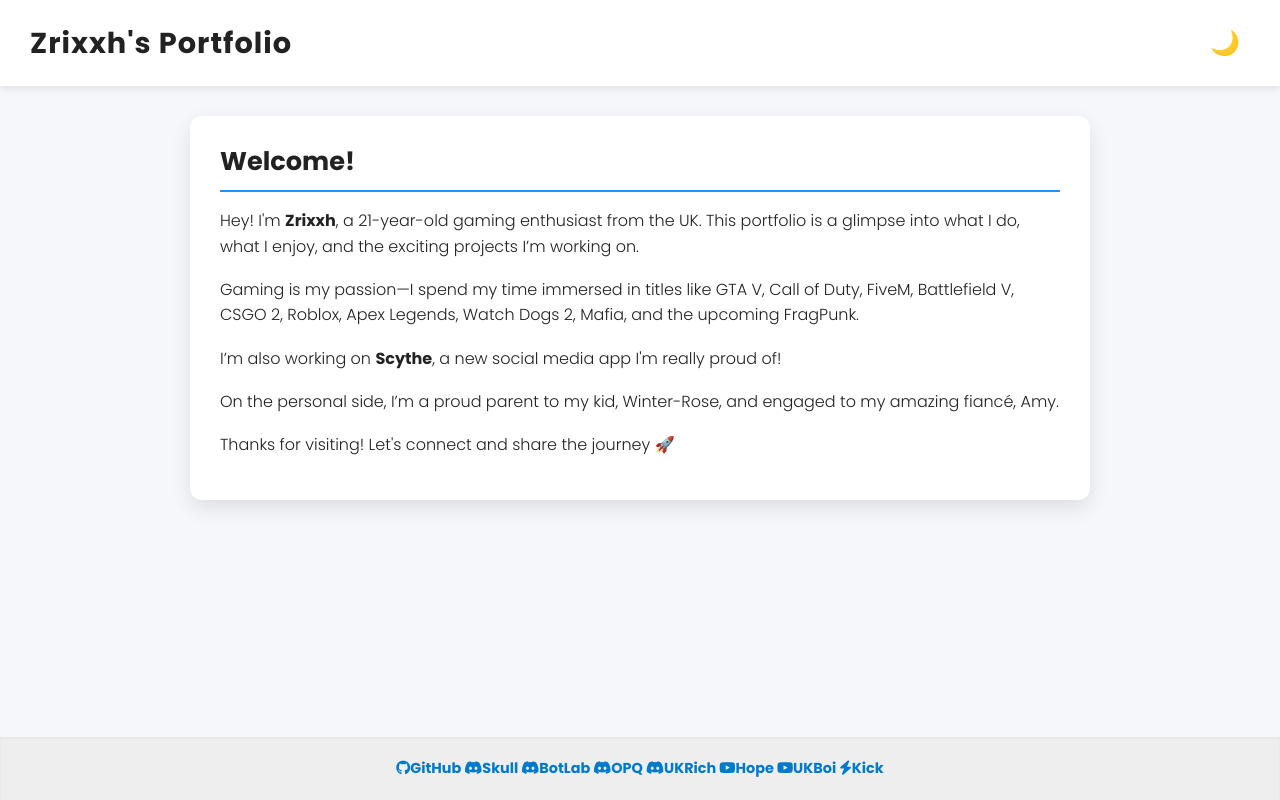
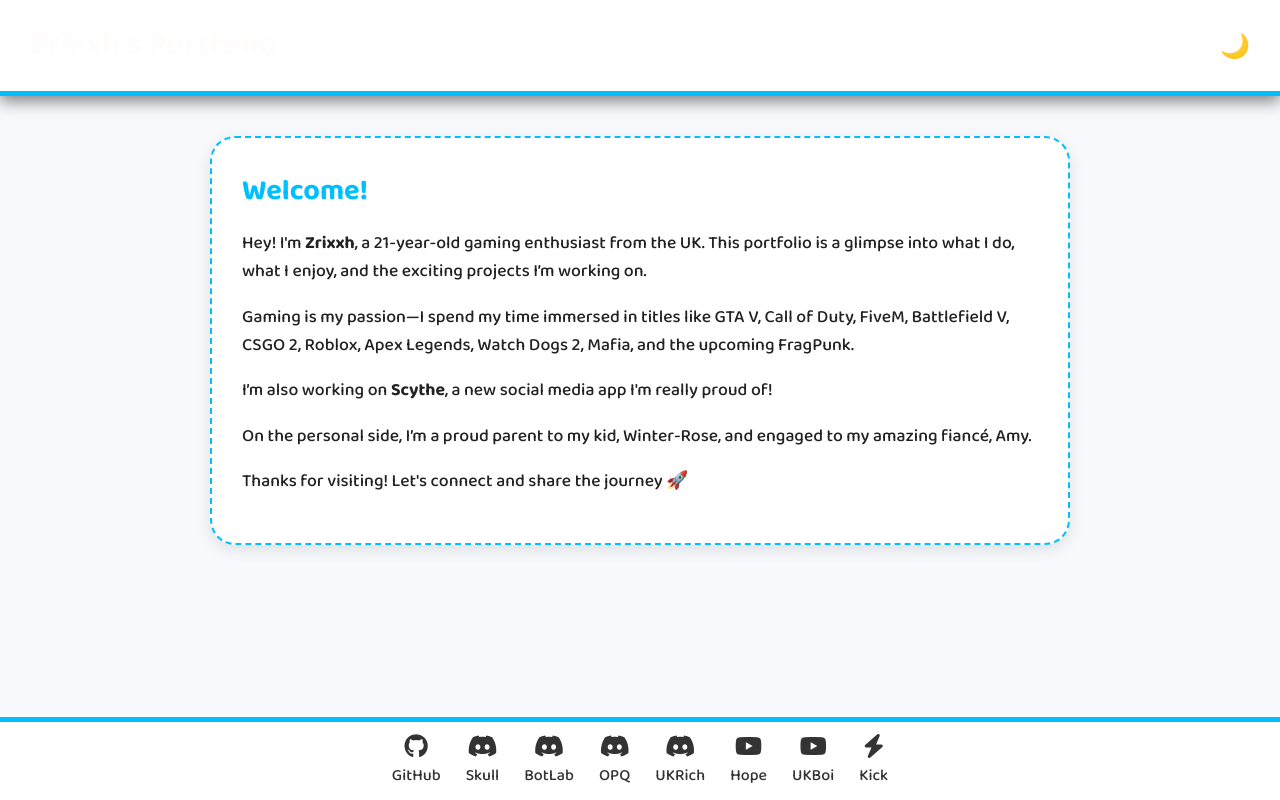
Before and after one commit to zrixxh/my-portfolio, a plain HTML site: page index.html in a window 1280 px wide. Both pictures are taken after a click on the button "☀️". Drawn offline with Linux system fonts and the light colour scheme.

Commit message:
Update style.css

```diff
--- a/style.css
+++ b/style.css
@@ -1,231 +1,138 @@
-/* Google Fonts Poppins */
-@import url('https://fonts.googleapis.com/css2?family=Poppins:wght@300;500;700&display=swap');
+/* Cartoon style portfolio with light/dark theme */
+@import url('https://fonts.googleapis.com/css2?family=Baloo+2:wght@500;700&display=swap');
 
 * {
   box-sizing: border-box;
+  margin: 0;
+  padding: 0;
 }
 
 body {
-  margin: 0;
-  font-family: 'Poppins', sans-serif;
-  background-color: #121212;
-  color: #eee;
-  line-height: 1.6;
+  font-family: 'Baloo 2', cursive;
+  background-color: #1c1c28;
+  color: #fff;
   transition: background-color 0.3s ease, color 0.3s ease;
-  min-height: 100vh;
-  display: flex;
-  flex-direction: column;
-}
-
-a {
-  color: #1e90ff;
-  text-decoration: none;
-  font-weight: 600;
-  transition: color 0.3s;
-}
-
-a:hover {
-  color: #63b3ed;
+  padding-bottom: 80px;
 }
 
 .header {
-  background-color: #1f1f1f;
+  background: #292942;
   padding: 20px 30px;
   display: flex;
   justify-content: space-between;
   align-items: center;
-  box-shadow: 0 2px 8px rgba(0,0,0,0.8);
-  position: sticky;
-  top: 0;
-  z-index: 10;
+  border-bottom: 5px solid #ff69b4;
+  box-shadow: 0 5px 15px rgba(0,0,0,0.5);
 }
 
 .header h1 {
-  margin: 0;
-  font-weight: 700;
-  font-size: 1.8rem;
-  letter-spacing: 1px;
+  font-size: 2rem;
+  color: #fffcfc;
 }
 
 #toggle-theme {
-  background: none;
+  font-size: 1.5rem;
+  background: transparent;
   border: none;
-  font-size: 1.5rem;
   cursor: pointer;
-  color: #eee;
-  padding: 5px 10px;
-  border-radius: 6px;
-  transition: background-color 0.3s;
-}
-
-#toggle-theme:hover {
-  background-color: #333;
+  color: #fff;
 }
 
 .main-container {
-  flex-grow: 1;
   max-width: 900px;
-  margin: 30px auto;
-  width: 90%;
-  display: flex;
-  flex-direction: column;
-  gap: 30px;
+  margin: 40px auto;
+  padding: 0 20px;
 }
 
 .card {
-  background-color: #222;
-  padding: 25px 30px;
-  border-radius: 12px;
-  box-shadow: 0 8px 20px rgba(0,0,0,0.5);
-  transition: background-color 0.3s;
+  background: #2c2c44;
+  padding: 30px;
+  border-radius: 25px;
+  box-shadow: 0 10px 20px rgba(0,0,0,0.3);
+  margin-bottom: 40px;
+  border: 2px dashed #ff69b4;
 }
 
 .card h2 {
-  margin-top: 0;
-  font-weight: 700;
-  font-size: 1.6rem;
-  border-bottom: 2px solid #1e90ff;
-  padding-bottom: 8px;
+  font-size: 1.8rem;
+  color: #ff69b4;
   margin-bottom: 15px;
 }
 
-.intro p {
-  margin-bottom: 1.1em;
-  font-weight: 300;
-  font-size: 1rem;
-}
-
-.interests ul {
-  list-style: none;
-  padding-left: 0;
-  display: flex;
-  gap: 15px;
-  flex-wrap: wrap;
-}
-
-.interests li {
-  background: #1e90ff;
-  color: white;
-  padding: 8px 16px;
-  border-radius: 20px;
-  font-weight: 600;
-  box-shadow: 0 2px 8px rgba(0,0,0,0.3);
-  user-select: none;
-  transition: background-color 0.3s;
-}
-
-.interests li:hover {
-  background-color: #3ea0ff;
-}
-
-.connect .links-grid {
-  display: grid;
-  grid-template-columns: repeat(auto-fit,minmax(160px,1fr));
-  gap: 15px;
-}
-
-.link-card {
-  background-color: #1e90ff;
-  color: white;
-  padding: 15px 20px;
-  border-radius: 12px;
-  box-shadow: 0 6px 15px rgba(0,0,0,0.4);
-  display: flex;
-  align-items: center;
-  gap: 12px;
-  font-weight: 600;
-  text-align: center;
-  transition: background-color 0.3s, box-shadow 0.3s;
-  user-select: none;
-}
-
-.link-card:hover {
-  background-color: #63b3ed;
-  box-shadow: 0 8px 20px rgba(0,0,0,0.6);
-}
-
-.icon {
-  font-size: 1.8rem;
-  user-select: none;
+.card p {
+  margin-bottom: 1em;
+  font-size: 1.1rem;
 }
 
 .footer {
-  text-align: center;
-  padding: 20px 10px;
-  font-size: 0.9rem;
-  background-color: #1f1f1f;
-  color: #888;
-  user-select: none;
-  margin-top: auto;
-  box-shadow: inset 0 1px 3px rgba(255,255,255,0.05);
+  position: fixed;
+  bottom: 0;
+  width: 100%;
+  background: #292942;
+  padding: 12px 0;
+  border-top: 5px solid #ff69b4;
+  display: flex;
+  justify-content: center;
+  z-index: 1000;
+}
+
+.social-links {
+  display: flex;
+  flex-wrap: wrap;
+  justify-content: center;
+  gap: 25px;
+}
+
+.social-links a {
+  color: white;
+  text-decoration: none;
+  font-size: 1rem;
+  display: flex;
+  flex-direction: column;
+  align-items: center;
+  transition: transform 0.2s ease;
+}
+
+.social-links a:hover {
+  transform: scale(1.2);
+}
+
+.social-links i {
+  font-size: 1.5rem;
+  margin-bottom: 5px;
 }
 
 /* Light Mode */
-
 body.light {
-  background-color: #f5f7fa;
+  background-color: #f8f9fc;
   color: #222;
 }
 
 body.light .header {
-  background-color: #fff;
-  box-shadow: 0 2px 8px rgba(0,0,0,0.1);
+  background: #ffffff;
+  border-bottom-color: #00bfff;
+  color: #222;
+}
+
+body.light .card {
+  background: #ffffff;
+  border-color: #00bfff;
+  box-shadow: 0 5px 15px rgba(0,0,0,0.1);
+}
+
+body.light .card h2 {
+  color: #00bfff;
+}
+
+body.light .footer {
+  background: #ffffff;
+  border-top-color: #00bfff;
+}
+
+body.light .social-links a {
+  color: #333;
 }
 
 body.light #toggle-theme {
-  color: #222;
+  color: #000;
 }
-
-body.light #toggle-theme:hover {
-  background-color: #ddd;
-}
-
-body.light .card {
-  background-color: #fff;
-  box-shadow: 0 8px 20px rgba(0,0,0,0.1);
-}
-
-body.light a {
-  color: #007acc;
-}
-
-body.light a:hover {
-  color: #004a99;
-}
-
-body.light .interests li {
-  background-color: #007acc;
-}
-
-body.light .interests li:hover {
-  background-color: #004a99;
-}
-
-body.light .link-card {
-  background-color: #007acc;
-  box-shadow: 0 6px 15px rgba(0,0,0,0.15);
-}
-
-body.light .link-card:hover {
-  background-color: #004a99;
-  box-shadow: 0 8px 20px rgba(0,0,0,0.25);
-}
-
-body.light .footer {
-  background-color: #eee;
-  color: #666;
-  box-shadow: inset 0 1px 3px rgba(0,0,0,0.05);
-}
-
-/* Responsive */
-
-@media (max-width: 600px) {
-  .interests ul {
-    flex-direction: column;
-    gap: 10px;
-  }
-
-  .link-card {
-    justify-content: center;
-  }
-}
```
